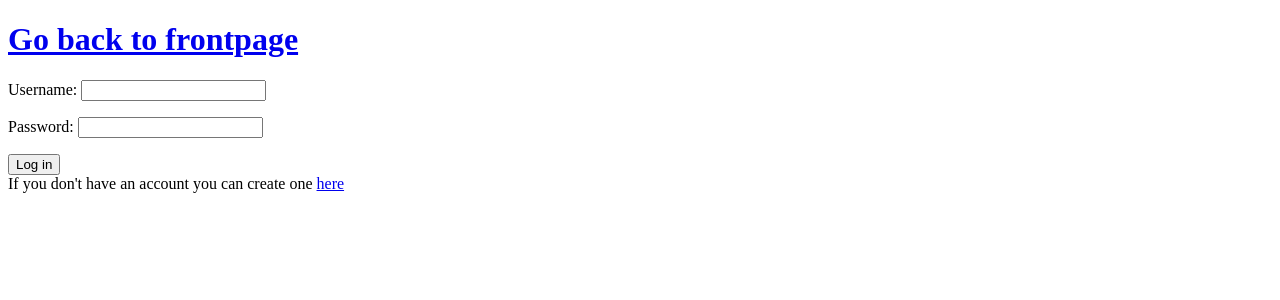
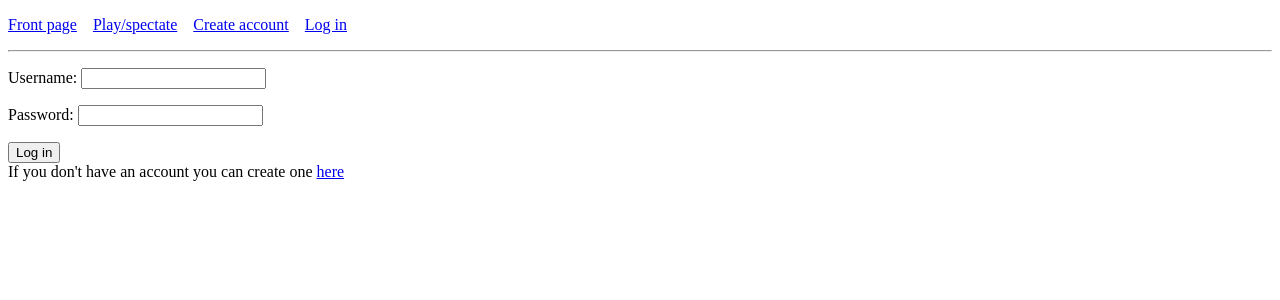
Before and after one commit to Cloudperry/ultimate-tic-tac-toe, a Flask app: page /login in a window 1280 px wide. Shown: the top 300 px of the page. Run offline with Flask 2, Linux system fonts and the light colour scheme.

Commit message:
Add navbar from layout.html to login page

```diff
--- a/templates/login.html
+++ b/templates/login.html
@@ -1,8 +1,6 @@
 <!DOCTYPE html>
-<h1>
-	<a href="/">Go back to frontpage</a>
-</h1>
-
+{% extends "layout.html" %}
+{% block content %}
 <p>
 {% if err_name == "wrong_credentials" %}
 Wrong username or password.
```
Also changed, not shown: other parts of templates/login.html (+1 -0 lines).
